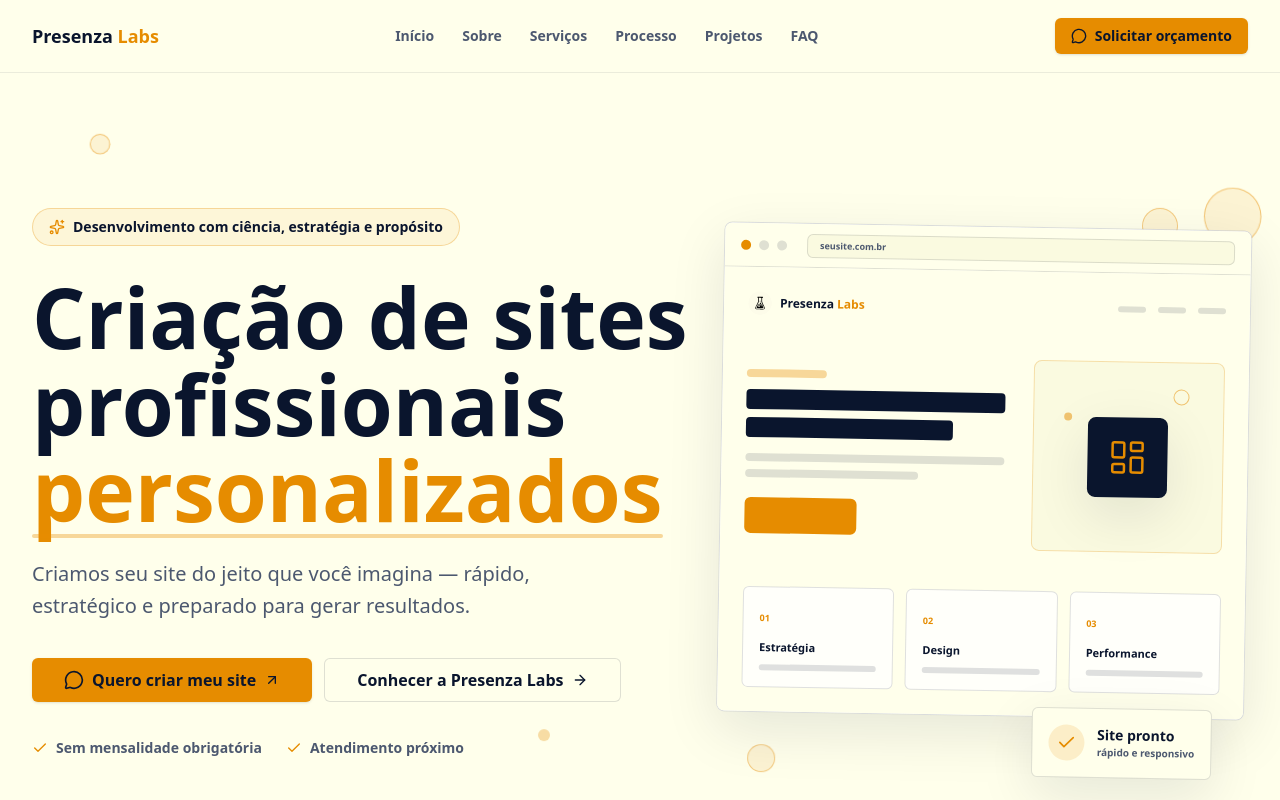
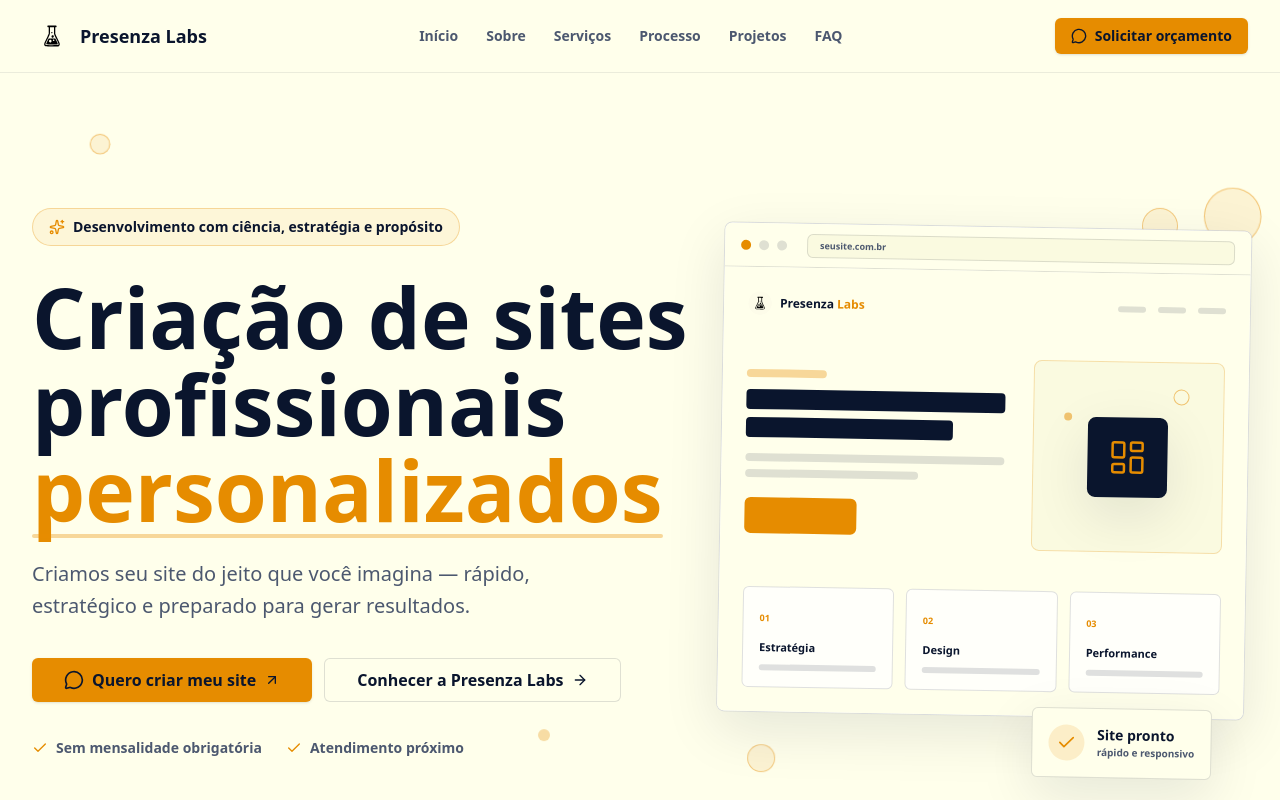
Before and after one commit to VictorPresenca/presenza-labs, a React (Vite) app: page / in a window 1280 px wide. Shown: the top 800 px of the page. Built offline with nearby package versions, Linux system fonts and the light colour scheme; a web font is replaced by a local one.

Commit message:
ajustes header e footer

```diff
--- a/src/components/Footer.jsx
+++ b/src/components/Footer.jsx
@@ -5,14 +5,23 @@ const WHATSAPP_MESSAGE = "Olá! Vi o site da Presenza Labs e quero solicitar um
 const WHATSAPP_URL = `https://wa.me/5511966105279?text=${encodeURIComponent(WHATSAPP_MESSAGE)}`;
 
 const urlLinkedin = "https://www.linkedin.com/in/victor-presen%C3%A7a-a111722b8/";
-const urlGithub = "https://github.com/VictorPresenca";
+const urlGithub = "https://github.com/PresenzaLabs";
 const urlInstagram = "https://instagram.com/presenzalabs";
 
 function Logo() {
   return (
-    <a href="#top" className="text-lg font-extrabold text-foreground">
-      Presenza <span className="text-primary">Labs</span>
-    </a>
+    <div className="flex gap-2 items-center">
+      <img
+        src="/src/assets/presenzalabs-logo-transparente.svg"
+        alt="icone Presenza Labs"
+        width="24"
+        height="24"
+        className="size-15"
+      />
+      <a href="#top" className="text-2xl font-extrabold text-foreground">
+        Presenza Labs
+      </a>
+    </div>
   );
 }
 
@@ -31,7 +40,7 @@ export default function Footer() {
             <div className="max-w-xs space-y-3">
               <Logo />
               <p className="text-xs leading-relaxed text-muted-foreground">
-                Ciência aplicada à presença digital. Desenvolvimento sob medida para empresas que buscam alta performance.
+                Tecnologia aplicada à presença digital. Desenvolvimento sob medida para empresas que buscam alta performance.
               </p>
             </div>
 
@@ -64,8 +73,8 @@ export default function Footer() {
                 </span>
                 <span className="text-muted-foreground">Landing Pages</span>
                 <span className="text-muted-foreground">Sites Institucionais</span>
-                <span className="text-muted-foreground">Portfólios</span>
-                <span className="text-muted-foreground">Sistemas Web</span>
+                <span className="text-muted-foreground">Catálogo de produtos</span>
+                <span className="text-muted-foreground">Blogs</span>
               </div>
 
               {/* Coluna 3 */}
--- a/src/components/Navbar.jsx
+++ b/src/components/Navbar.jsx
@@ -17,18 +17,18 @@ const navItems = [
 function Logo() {
   return (
     <a href="#top" className="flex items-center gap-2 text-lg font-extrabold text-foreground">
-      {/* <img
-        src="/favicon.svg"
+      <img
+        src="/src/assets/presenzalabs-logo-transparente.svg"
         alt="Presenza Labs"
-        width="24"
-        height="24"
-        className="size-6"
+        width="50"
+        height="50"
+        className="size-10"
         onError={(e) => {
           e.currentTarget.style.display = "none";
         }}
-      /> */}
+      />
       <span>
-        Presenza <span className="text-primary">Labs</span>
+        Presenza Labs
       </span>
     </a>
   );
```
Also changed, not shown: src/assets/presenzalabs-logo-transparente.svg (added).
